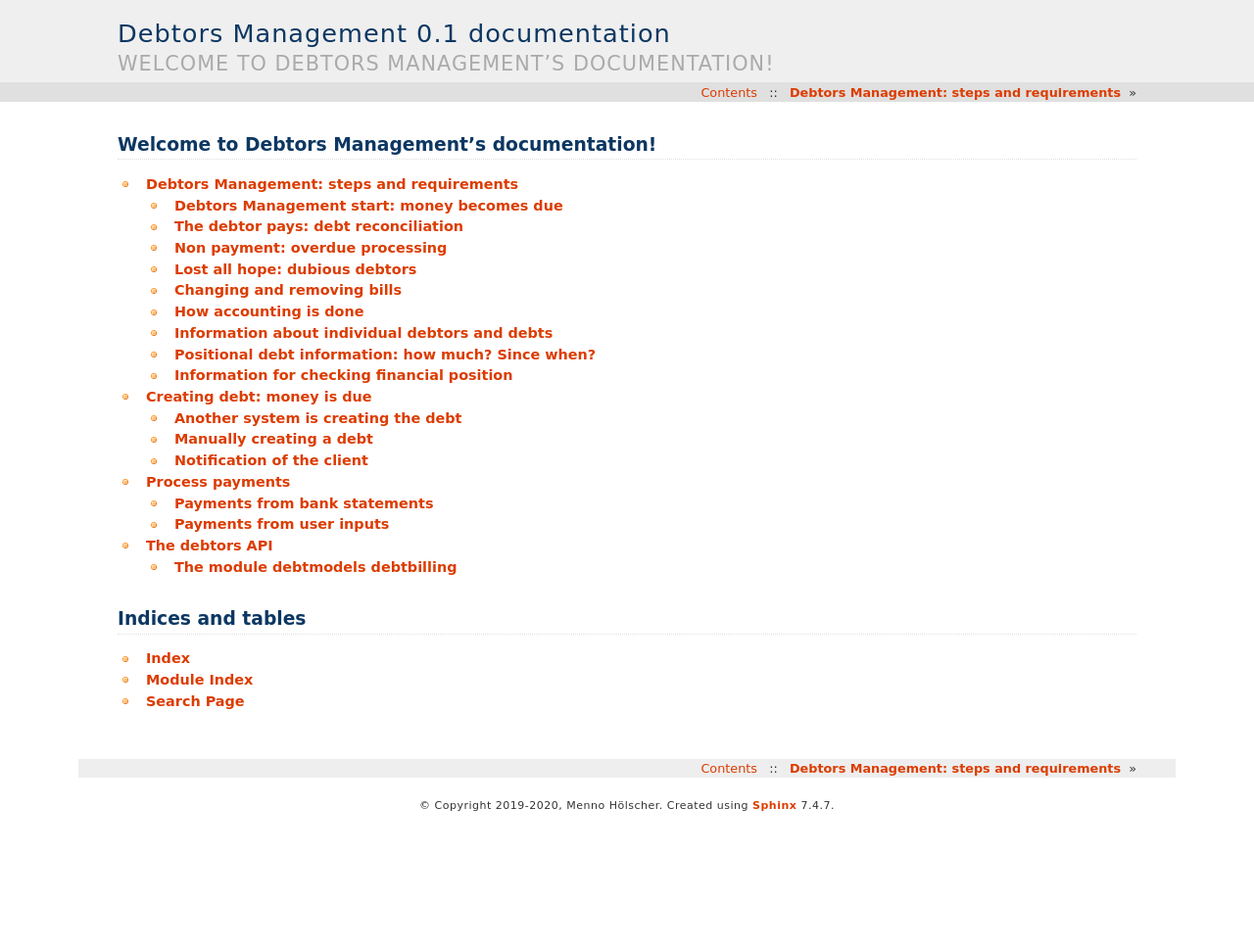
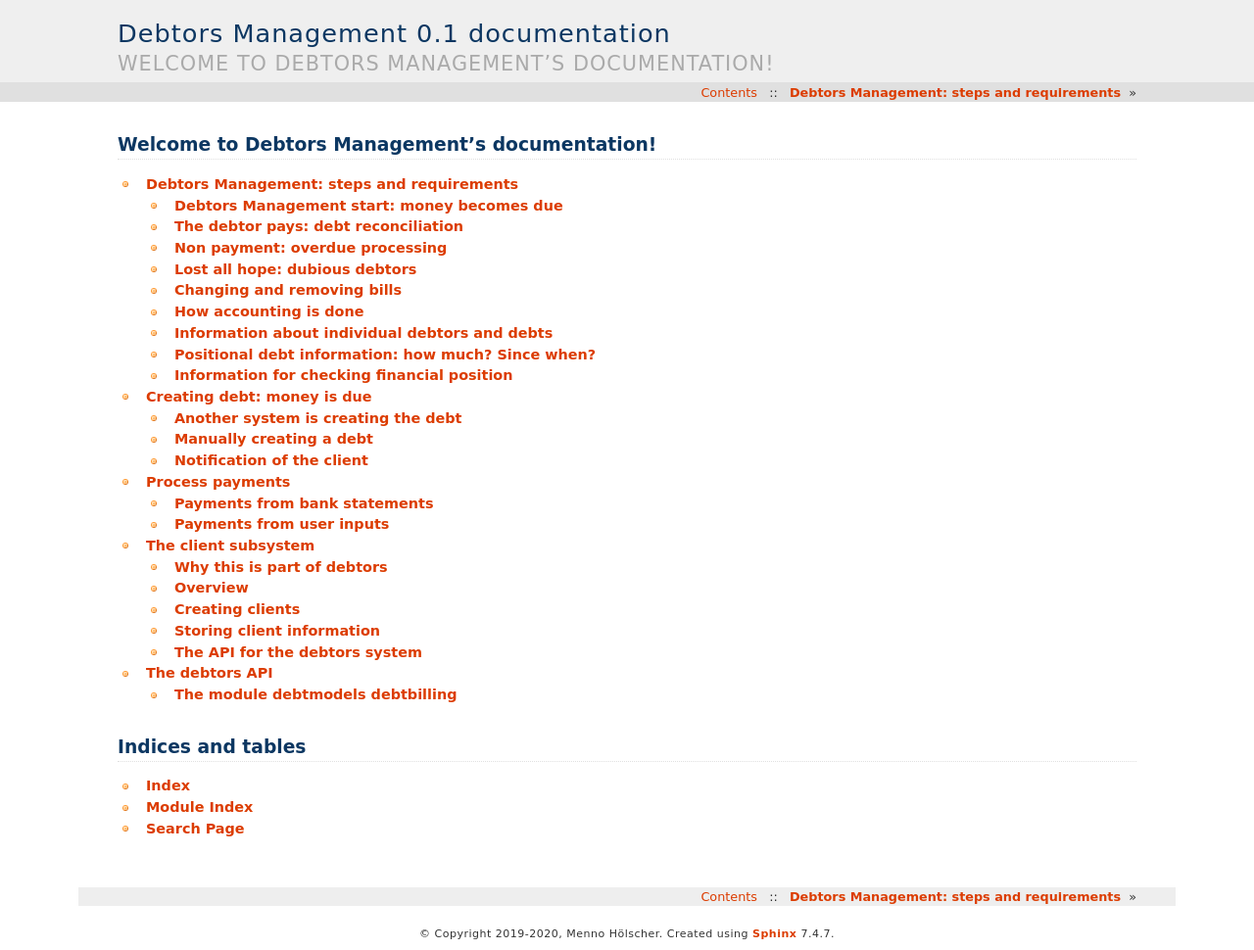
Before and after one commit to Mholscher/debtors, a Sphinx documentation site: the page built from doc/source/index.rst, in a window 1280 px wide. Shown: the whole page at 98% size. Built offline with Sphinx 7.4.7, drawn with Linux system fonts in a browser that asks for light colours; before the commit the page ends 900 px from its top, so only the background shows below that; some of the changed lines change nothing that is shown.

Commit message:
Documented the testing client system

```diff
--- /dev/null
+++ b/doc/source/Clients.rst
@@ -0,0 +1,147 @@
+The client subsystem
+====================
+
+Why this is part of debtors
+---------------------------
+
+The debtors system needs a client system to keep information on clients, their addresses and their bank accounts. Normally a company has such a system in place and will not be interested in having another one. This system does not want replace existing systems, it is meant to be able to show and test all debtors functions.
+
+Its public interface to the debtors system may also give you an idea how client systems (other than this one) can interface to debtors. If you build a facade modeling the interface of this system, changes to debtors will of course be minimized.
+
+Overview
+--------
+
+Clients are added to the system by a web application. The input will come from adding clients, adding addresses for this client and adding one or more bank accounts owned by the client. Later we can add bank accounts and addresses, invalidate addresses (e.g. on moving house) and we can remove bank accounts.
+
+Upon death of the client we will not do anything. For a system detailing the minimum actions needed to keep debtors running, this is not essential.
+
+Creating clients
+----------------
+
+The client is created on line through a web page. The client data input is as follows:
+
+    :surname: Surname of the client. Maiden names are not separated out in the administration
+    :first name: First name of the client; this is optional
+    :initials: Initials ; also optional
+    :birth date: birth date of the client. Optional, and of course irrelevant for corporations.
+    :client sex: Sex of the client, for use in letters and mails
+
+A client id is supplied by the client system.
+
+The client can have one or more addresses. These come in flavors, a mail address (snail mail) and electronic mail. These  differ substantially and will be input through different (parts of the) web page(s). A mail address is input as follows:
+
+    :street: Street name for the address
+    :house_number: A house number in the street
+    :po_box: A postbox number. If a postbox number is given, no street and house number are allowed.
+    :town_village: The city, town or village of the address
+    :postcode: The postcode
+    :country: The country of residence
+    :address_use: The usage of the address, general, postal, residence
+
+An electronic mail address is utterly simple:
+
+    :email: Electronic mail address for internet use. This address is checked to have valid syntax ("format")
+
+The client can have one or more bank accounts.
+
+    :account_number: The bank account number
+    :bic: Business Identifier Code of the bank where the account is held
+    :name: The name that is on the bank account
+    :preferred: Set for the account the client prefers to use
+
+
+Storing client information
+--------------------------
+
+The database contains the following data for the client:
+
++------------------------+--------------------+-----------+----------+
+| Field name             |Source              | Optional? | Default  |
++========================+====================+===========+==========+
+| client id              | the client system  | n/a       | n/a      |
++------------------------+--------------------+-----------+----------+
+| Surname                | input data         | Mandatory | No       |
++------------------------+--------------------+-----------+----------+
+| First name             | input data         | Optional  | No       |
++------------------------+--------------------+-----------+----------+
+| Initials               | input data         | Optional  | No       |
++------------------------+--------------------+-----------+----------+
+| Birth date             | input data         | Optional  | None     |
++------------------------+--------------------+-----------+----------+
+| Client sex             | input data         | Optional  | None     |
++------------------------+--------------------+-----------+----------+
+
+The database contains the following data for the clients addresses:
+
++------------------------+--------------------+-----------+----------+
+| Field name             |Source              | Optional? | Default  |
++========================+====================+===========+==========+
+| client id              | the client system  | Mandatory | n/a      |
++------------------------+--------------------+-----------+----------+
+| id                     | the client system  | n/a       | n/a      |
++------------------------+--------------------+-----------+----------+
+| street                 | input data         | Optional  | No       |
++------------------------+--------------------+-----------+----------+
+| house number           | input data         | Optional  | n/a      |
++------------------------+--------------------+-----------+----------+
+| po box                 | input data         | Optional  | n/a      |
++------------------------+--------------------+-----------+----------+
+| town or village        | input data         | Mandatory | No       |
++------------------------+--------------------+-----------+----------+
+| post code              | input data         | Mandatory | No       |
++------------------------+--------------------+-----------+----------+
+| Country code           | input data         | Optional  | NLD      |
++------------------------+--------------------+-----------+----------+
+| address use            | input data         | Optional  | General  |
++------------------------+--------------------+-----------+----------+
+
+The following remarks apply:
+
+    :id: Address ids are starting from 0 for each client. There is no check for problems with concurrency
+    :street, house number, po box: Either po box, or street and house number must be filled
+    :post code: No checks on post code are done, these need be supplied by country code
+    :address use: General, postal or residence. General is empty.
+
+The database contains the following data for email addresses:
+
++------------------------+--------------------+-----------+----------+
+| Field name             |Source              | Optional? | Default  |
++========================+====================+===========+==========+
+| client id              | the client system  | Mandatory | n/a      |
++------------------------+--------------------+-----------+----------+
+| id                     | the client system  | n/a       | n/a      |
++------------------------+--------------------+-----------+----------+
+| mail address           | input data         | Mandatory | No       |
++------------------------+--------------------+-----------+----------+
+
+The database contains the following data for bank accounts:
+
++------------------------+--------------------+-----------+----------+
+| Field name             |Source              | Optional? | Default  |
++========================+====================+===========+==========+
+| client id              | the client system  | Mandatory | n/a      |
++------------------------+--------------------+-----------+----------+
+| id                     | the client system  | n/a       | n/a      |
++------------------------+--------------------+-----------+----------+
+| account number(IBAN)   | input data         | Mandatory | No       |
++------------------------+--------------------+-----------+----------+
+| bank id (BIC)          | input data         | Optional  | No       |
++------------------------+--------------------+-----------+----------+
+| Name                   | input data         | Mandatory | Client   |
+|                        |                    |           | name and |
+|                        |                    |           | initials |
++------------------------+--------------------+-----------+----------+
+| preferred              | input data         | Optional  | None     |
++------------------------+--------------------+-----------+----------+
+
+The API for the debtors system
+------------------------------
+
+The client system needs to be able to supply the debtors system with information the billing and overdue processes need. The interface supplied are:
+
+    :the client address: Address information for a client
+    :client bank accounts: Deliver bank account information
+    :selected clients: Select client information by name
+    :find client by account: return client information for a given account number
+
+All these interfaces are purely for GETting information from the client ssytem. It will not be possible to do changes through  the interfaces.
--- a/doc/source/index.rst
+++ b/doc/source/index.rst
@@ -12,6 +12,7 @@ Welcome to Debtors Management's documentation!
    Overview
    Createdebt
    Processpayment
+   Clients
    DebtAPI
 
 Indices and tables
```
